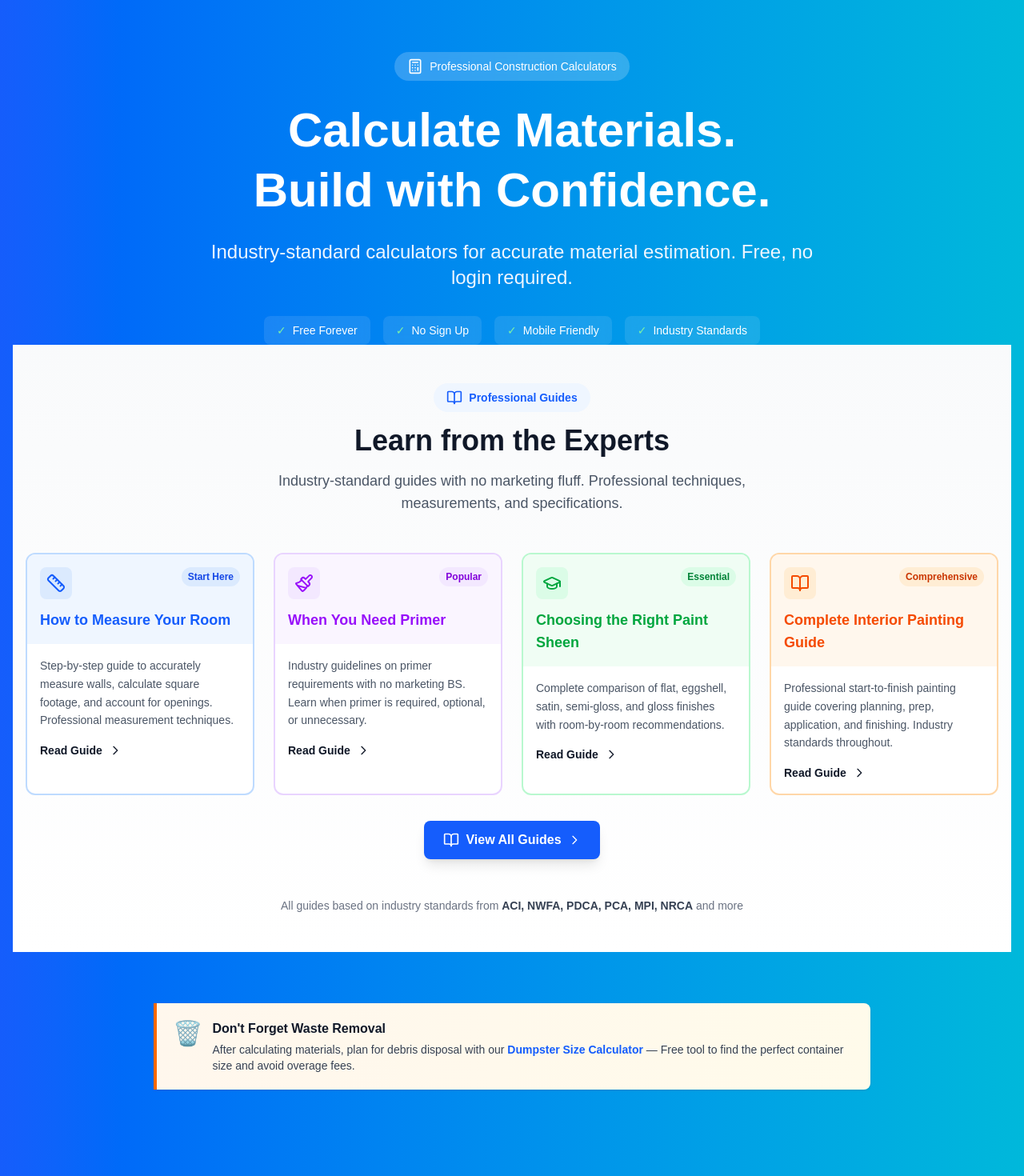
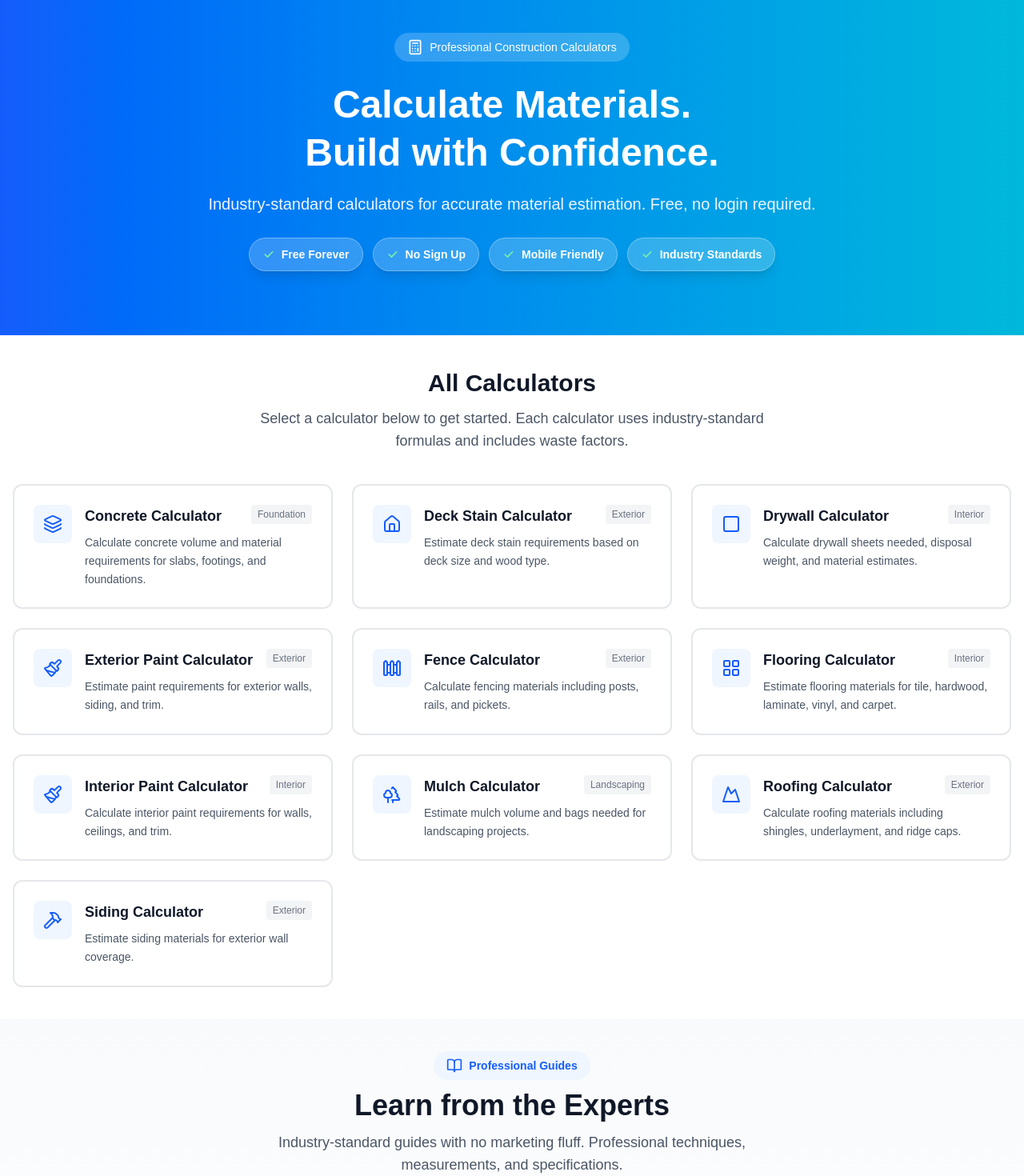
Before and after one commit to modernsitebuilders/remodelcalculators-public, a Next.js app: page / in a window 1280 px wide. Shown: the part 80-1550 px from the top of the page at 80% size. Built offline with nearby package versions, Linux system fonts and the light colour scheme.

Commit message:
homewpage

```diff
--- a/src/app/page.js
+++ b/src/app/page.js
@@ -4,7 +4,7 @@ import PopularGuidesSection from '@/components/home/PopularGuidesSection';
 
 export const metadata = {
   title: "Job Calculators - Professional Construction Material Calculators",
-  description: "Free construction calculators for accurate material estimation.",
+  description: "Free construction calculators for accurate material estimation. Industry-standard formulas for concrete, paint, drywall, roofing, flooring, and more.",
   alternates: { canonical: 'https://jobcalculators.com' },
 };
 
@@ -96,50 +96,60 @@ const calculators = [
 
 export default function HomePage() {
   return (
-    <div className="min-h-screen bg-gradient-to-b from-gray-50 to-white">
-      {/* Hero Section */}
-      <div className="bg-gradient-to-r from-blue-600 to-cyan-500 text-white py-20 px-4">
+    <div className="min-h-screen bg-white">
+      {/* Hero Section - OPTIMIZED */}
+      <div className="bg-gradient-to-r from-blue-600 to-cyan-500 text-white py-14 px-4">
         <div className="container mx-auto max-w-6xl text-center">
           <div className="inline-flex items-center gap-2 bg-white/20 backdrop-blur-sm px-4 py-2 rounded-full mb-6">
             <Calculator className="w-5 h-5" />
             <span className="text-sm font-medium">Professional Construction Calculators</span>
           </div>
 
-          <h1 className="text-5xl md:text-6xl font-bold mb-6 leading-tight">
+          <h1 className="text-4xl md:text-5xl font-bold mb-5 leading-tight">
             Calculate Materials.<br />Build with Confidence.
           </h1>
 
-          <p className="text-xl md:text-2xl mb-8 text-blue-50 max-w-3xl mx-auto">
+          <p className="text-lg md:text-xl mb-7 text-blue-50 max-w-3xl mx-auto">
             Industry-standard calculators for accurate material estimation. Free, no login required.
           </p>
 
-          <div className="flex flex-wrap gap-4 justify-center text-sm">
-            <div className="flex items-center gap-2 bg-white/10 backdrop-blur-sm px-4 py-2 rounded-lg">
-              <span className="text-green-300">✓</span> Free Forever
+          {/* Improved Badges */}
+          <div className="flex flex-wrap gap-3 justify-center text-sm mb-6">
+            <div className="flex items-center gap-2 bg-white/20 backdrop-blur-sm px-4 py-2.5 rounded-full border border-white/30 shadow-lg">
+              <svg className="w-4 h-4 text-green-300" fill="currentColor" viewBox="0 0 20 20">
+                <path fillRule="evenodd" d="M16.707 5.293a1 1 0 010 1.414l-8 8a1 1 0 01-1.414 0l-4-4a1 1 0 011.414-1.414L8 12.586l7.293-7.293a1 1 0 011.414 0z" clipRule="evenodd"/>
+              </svg>
+              <span className="font-semibold text-white">Free Forever</span>
             </div>
-            <div className="flex items-center gap-2 bg-white/10 backdrop-blur-sm px-4 py-2 rounded-lg">
-              <span className="text-green-300">✓</span> No Sign Up
+            <div className="flex items-center gap-2 bg-white/20 backdrop-blur-sm px-4 py-2.5 rounded-full border border-white/30 shadow-lg">
+              <svg className="w-4 h-4 text-green-300" fill="currentColor" viewBox="0 0 20 20">
+                <path fillRule="evenodd" d="M16.707 5.293a1 1 0 010 1.414l-8 8a1 1 0 01-1.414 0l-4-4a1 1 0 011.414-1.414L8 12.586l7.293-7.293a1 1 0 011.414 0z" clipRule="evenodd"/>
+              </svg>
+              <span className="font-semibold text-white">No Sign Up</span>
             </div>
-            <div className="flex items-center gap-2 bg-white/10 backdrop-blur-sm px-4 py-2 rounded-lg">
-              <span className="text-green-300">✓</span> Mobile Friendly
+            <div className="flex items-center gap-2 bg-white/20 backdrop-blur-sm px-4 py-2.5 rounded-full border border-white/30 shadow-lg">
+              <svg className="w-4 h-4 text-green-300" fill="currentColor" viewBox="0 0 20 20">
+                <path fillRule="evenodd" d="M16.707 5.293a1 1 0 010 1.414l-8 8a1 1 0 01-1.414 0l-4-4a1 1 0 011.414-1.414L8 12.586l7.293-7.293a1 1 0 011.414 0z" clipRule="evenodd"/>
+              </svg>
+              <span className="font-semibold text-white">Mobile Friendly</span>
             </div>
-            <div className="flex items-center gap-2 bg-white/10 backdrop-blur-sm px-4 py-2 rounded-lg">
-              <span className="text-green-300">✓</span> Industry Standards
+            <div className="flex items-center gap-2 bg-white/20 backdrop-blur-sm px-4 py-2.5 rounded-full border border-white/30 shadow-lg">
+              <svg className="w-4 h-4 text-green-300" fill="currentColor" viewBox="0 0 20 20">
+                <path fillRule="evenodd" d="M16.707 5.293a1 1 0 010 1.414l-8 8a1 1 0 01-1.414 0l-4-4a1 1 0 011.414-1.414L8 12.586l7.293-7.293a1 1 0 011.414 0z" clipRule="evenodd"/>
+              </svg>
+              <span className="font-semibold text-white">Industry Standards</span>
             </div>
           </div>
         </div>
+      </div>
 
-        <PopularGuidesSection />
-      {/* ADD THIS - After popular calculators, before footer */}
-      <div className="max-w-4xl mx-auto mt-16 mb-8">
-        <DumpsterCalculatorPromo />
-      </div>
-    </div>
+      {/* Smooth Transition */}
+      <div className="bg-gradient-to-b from-blue-50 to-white pt-0.5"></div>
 
-      {/* Calculator Grid */}
-      <div className="container mx-auto max-w-7xl px-4 py-16">
-        <div className="text-center mb-12">
-          <h2 className="text-3xl font-bold text-gray-900 mb-4">
+      {/* Calculator Grid - OPTIMIZED SPACING */}
+      <div className="container mx-auto max-w-7xl px-4 py-10">
+        <div className="text-center mb-10">
+          <h2 className="text-3xl font-bold text-gray-900 mb-3">
             All Calculators
           </h2>
           <p className="text-lg text-gray-600 max-w-2xl mx-auto">
@@ -154,7 +164,7 @@ export default function HomePage() {
               <Link
                 key={calc.href}
                 href={calc.href}
-                className="group block bg-white rounded-xl border-2 border-gray-200 hover:border-blue-500 hover:shadow-lg transition-all duration-200 p-6"
+                className="group block bg-white rounded-xl border-2 border-gray-200 hover:border-blue-500 hover:shadow-xl transition-all duration-200 p-6"
               >
                 <div className="flex items-start gap-4">
                   <div className="bg-blue-50 group-hover:bg-blue-100 p-3 rounded-lg transition-colors">
@@ -180,6 +190,13 @@ export default function HomePage() {
         </div>
       </div>
 
+      {/* Popular Guides Section - NOW MORE VISIBLE */}
+      <PopularGuidesSection />
+
+      {/* Dumpster Calculator Promo */}
+      <div className="container mx-auto max-w-4xl px-4 pb-12">
+        <DumpsterCalculatorPromo />
+      </div>
     </div>
   );
 }
--- a/src/components/home/PopularGuidesSection.jsx
+++ b/src/components/home/PopularGuidesSection.jsx
@@ -65,16 +65,16 @@ export default function PopularGuidesSection() {
   };
 
   return (
-    <div className="bg-gradient-to-b from-gray-50 to-white py-12">
+    <div className="bg-gradient-to-b from-gray-50 to-white py-10">
       <div className="container mx-auto max-w-7xl px-4">
-        {/* Section Header */}
-        <div className="text-center mb-12">
-          <div className="inline-flex items-center gap-2 bg-blue-50 px-4 py-2 rounded-full mb-4">
+        {/* Section Header - TIGHTER */}
+        <div className="text-center mb-10">
+          <div className="inline-flex items-center gap-2 bg-blue-50 px-4 py-2 rounded-full mb-3">
             <BookOpen className="w-5 h-5 text-blue-600" />
             <span className="text-sm font-semibold text-blue-600">Professional Guides</span>
           </div>
 
-          <h2 className="text-3xl md:text-4xl font-bold text-gray-900 mb-4">
+          <h2 className="text-3xl md:text-4xl font-bold text-gray-900 mb-3">
             Learn from the Experts
           </h2>
 
@@ -142,7 +142,7 @@ export default function PopularGuidesSection() {
         </div>
 
         {/* Trust Signal */}
-        <div className="mt-12 text-center">
+        <div className="mt-8 text-center">
           <p className="text-sm text-gray-500">
             All guides based on industry standards from{' '}
             <span className="font-semibold text-gray-700">ACI, NWFA, PDCA, PCA, MPI, NRCA</span> and more
```
